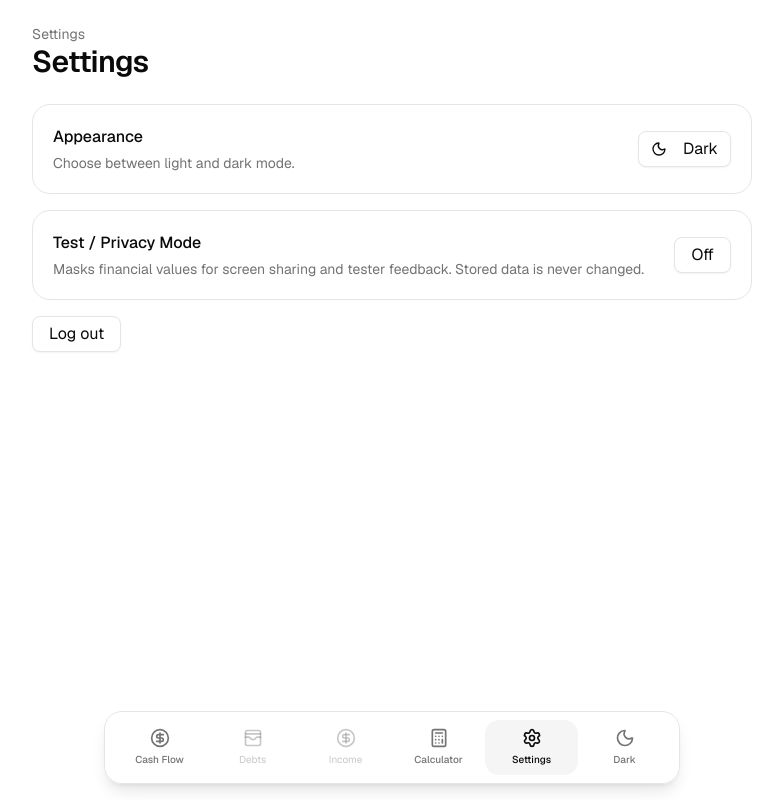
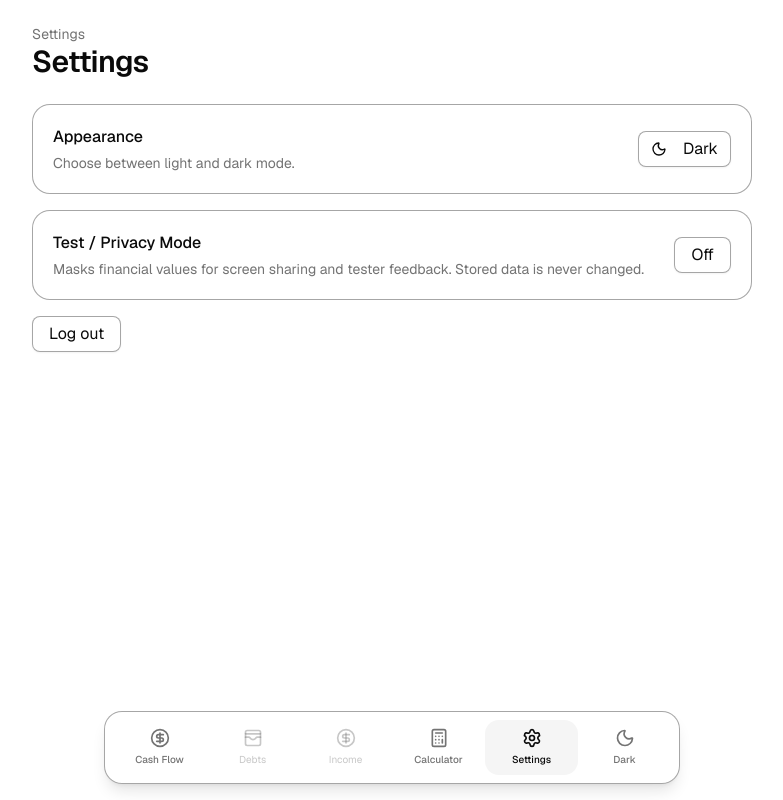
Before and after one commit to ShaphC/balance-flow, a Next.js app: page /settings in a window 1280 px wide. Shown: the whole page, without its empty margins (248-1031 px from the left). Built offline with nearby package versions, Linux system fonts and the light colour scheme; no server answers.

Commit message:
adjusted the border colors to be less subtle

```diff
--- a/app/globals.css
+++ b/app/globals.css
@@ -7,7 +7,7 @@
 :root {
   --muted: oklch(0.97 0 0);
   --card: oklch(1 0 0);
-  --border: oklch(0.922 0 0);
+  --border: oklch(0.25 0 0 / 40%);
   --accent: oklch(0.97 0 0);
   --background: oklch(1 0 0);
   --foreground: oklch(0.145 0 0);
@@ -44,7 +44,7 @@
   --foreground: oklch(0.985 0 0);
   --muted: oklch(0.269 0 0);
   --card: oklch(0.205 0 0);
-  --border: oklch(1 0 0 / 10%);
+  --border: oklch(0.85 0 0 / 50%);
   --accent: oklch(0.269 0 0);
   --card-foreground: oklch(0.985 0 0);
   --popover: oklch(0.205 0 0);
```
